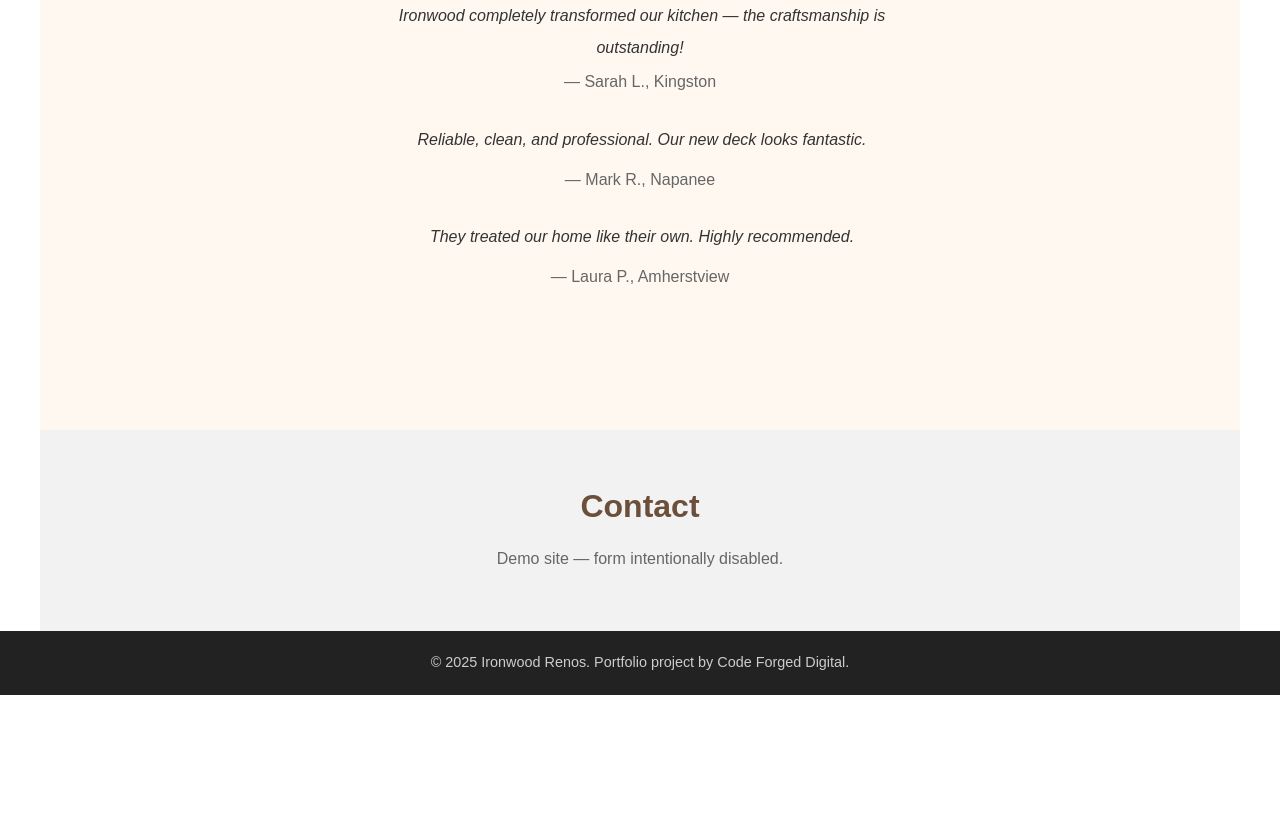
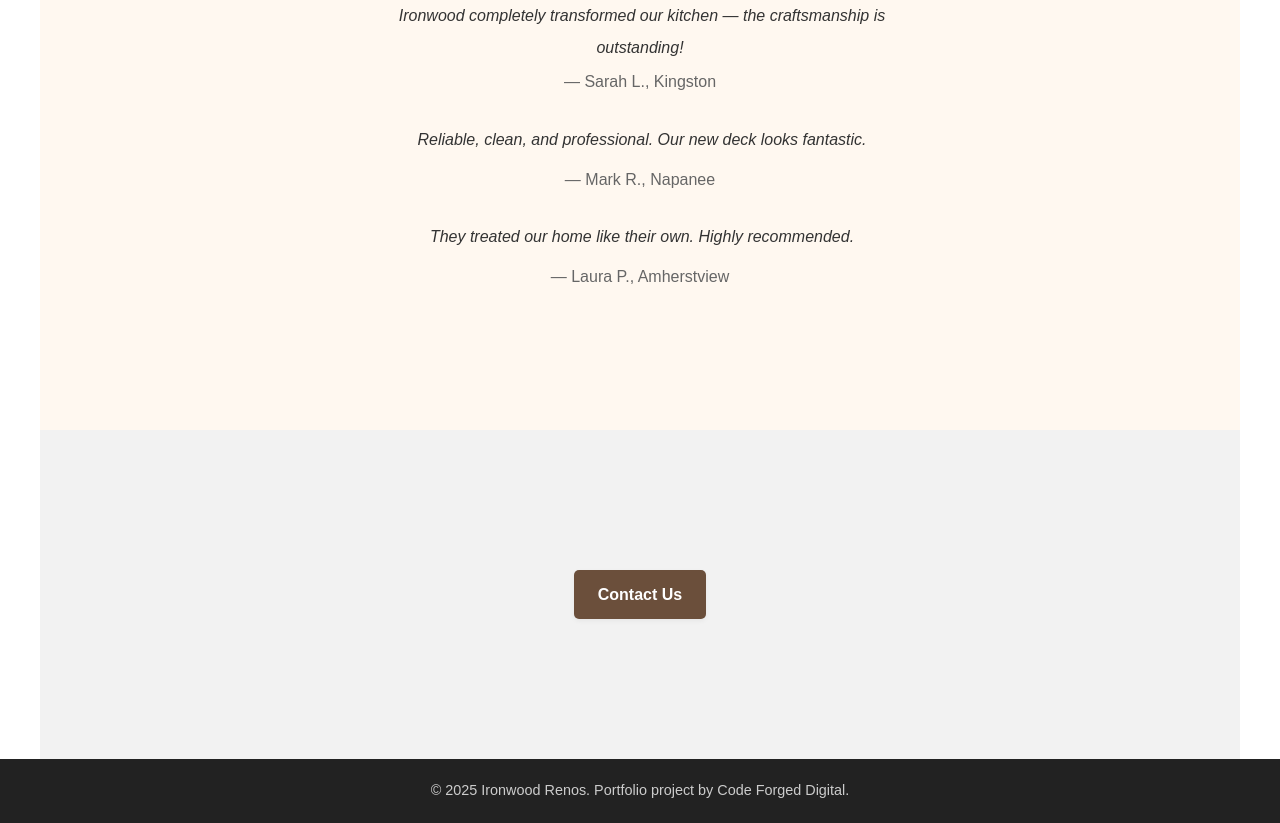
Before and after one commit to DJC339/ironwood-renos, a website: page index.html in a window 1280 px wide. Shown: the part 1718-2541 px from the top of the page. Before the commit the page ends 2413 px from the top, so only its background shows below. Drawn offline with Linux system fonts and the light colour scheme.

Commit message:
migrated the contact section to tailwind

```diff
--- a/css/style.css
+++ b/css/style.css
@@ -58,14 +58,6 @@ section {
 
 
 /* ====================================================
-   Contact Section
-==================================================== */
-.contact {
-  background: var(--color-bg-form);
-  text-align: center;
-}
-
-/* ====================================================
    Footer
 ==================================================== */
 footer {
--- a/index.html
+++ b/index.html
@@ -97,10 +97,16 @@
     </div>
   </section>
 
-  <!-- Contact -->
-  <section class="contact" id="contact">
-    <h2>Contact</h2>
-    <p style="text-align:center;color:#666;">Demo site — form intentionally disabled.</p>
+  <!-- Contact Section (Tailwind) -->
+  <section class="bg-bg-form" id="contact">
+    <div class="container py-16 md:py-20 text-center">
+      <a
+        href="#"
+        class="inline-block bg-primary text-white font-semibold rounded-sm shadow-sm px-6 py-3 hover:opacity-95 focus:outline-none focus-visible:ring-2 focus-visible:ring-primary/60"
+      >
+        Contact Us
+      </a>
+    </div>
   </section>
 
   <!-- Footer -->
```
Also changed, not shown: css/tw.css.
